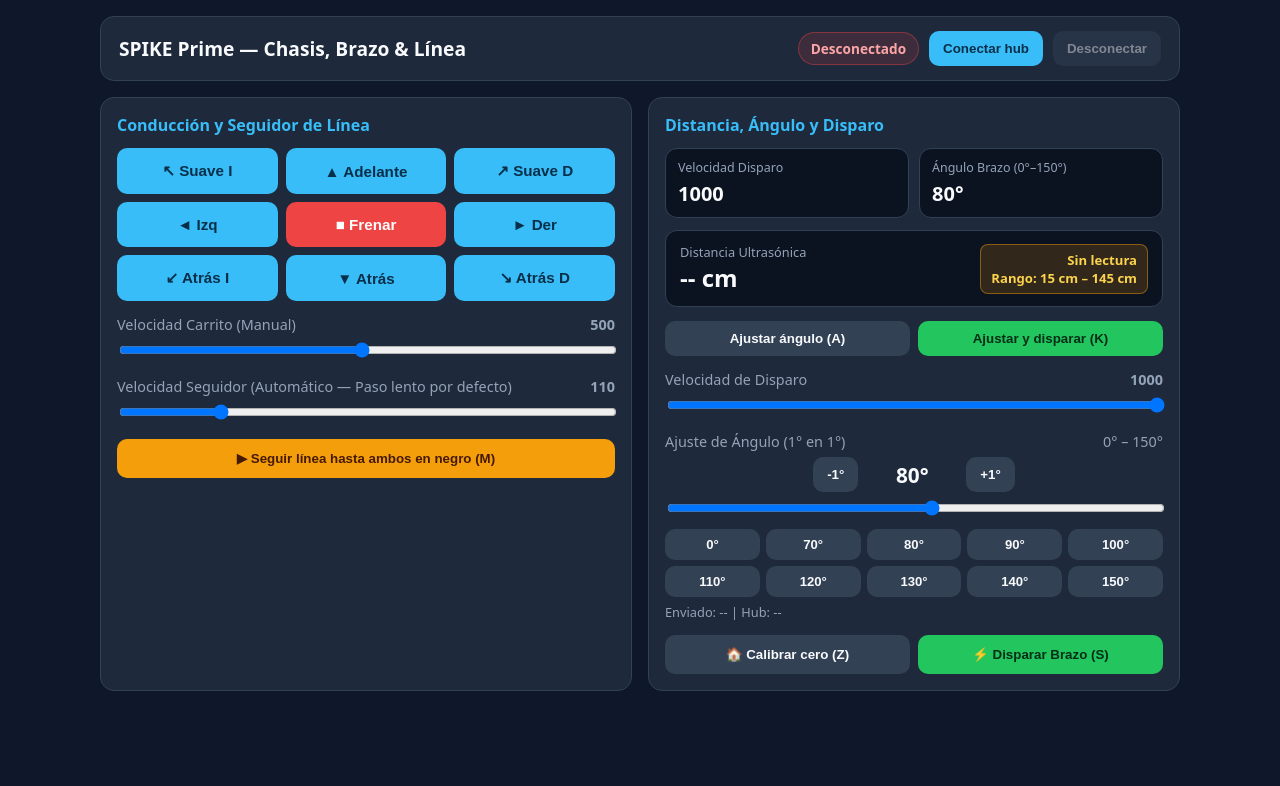
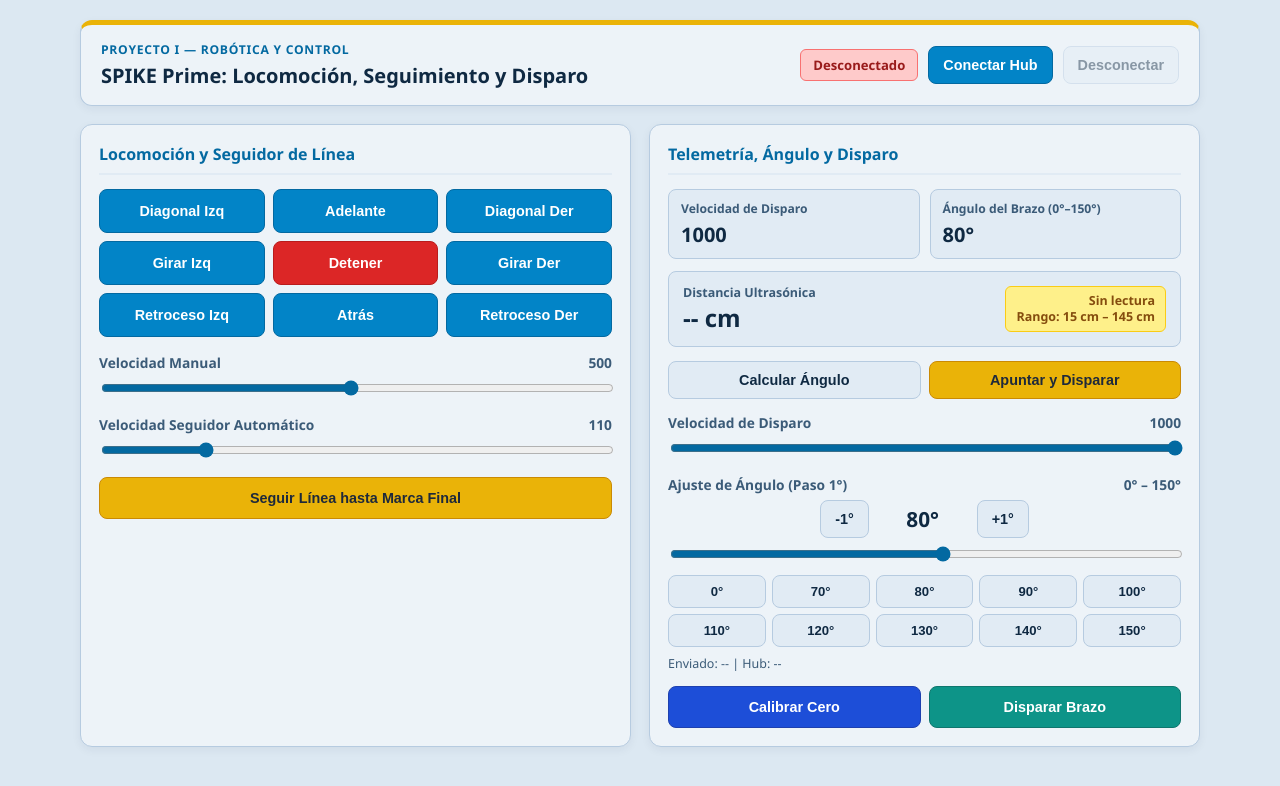
Before and after one commit to mark-clous/CONTROL_SPIKE, a plain HTML site: page index.html in a window 1280 px wide. Drawn offline with Linux system fonts and the light colour scheme.

Commit message:
Update index.html

```diff
--- a/index.html
+++ b/index.html
@@ -3,35 +3,44 @@
 <head>
   <meta charset="UTF-8" />
   <meta name="viewport" content="width=device-width, initial-scale=1.0" />
-  <title>SPIKE Prime Control — Brazo & Línea</title>
+  <title>SPIKE Prime — Control y Calibración Balística</title>
   <style>
     :root {
-      --bg: #0f172a;
-      --card: #1e293b;
-      --card-2: #0b1220;
-      --text: #f8fafc;
-      --muted: #94a3b8;
-      --accent: #38bdf8;
-      --accent-2: #22c55e;
-      --warn: #f59e0b;
-      --danger: #ef4444;
-      --border: #334155;
+      --bg: #dce8f2;
+      --surface: #edf3f8;
+      --surface-alt: #e1ebf4;
+      --text: #0f2942;
+      --muted: #3b5b78;
+      --sky: #0284c7;
+      --sky-hover: #0369a1;
+      --navy: #1d4ed8;
+      --navy-hover: #1e40af;
+      --spike: #eab308;
+      --spike-hover: #ca8a04;
+      --spike-text: #1e293b;
+      --teal: #0d9488;
+      --teal-hover: #0f766e;
+      --danger: #dc2626;
+      --danger-hover: #b91c1c;
+      --border: #b6cbe0;
     }
 
-    * { box-sizing: border-box; }
+    * {
+      box-sizing: border-box;
+    }
 
     body {
       margin: 0;
-      font-family: system-ui, -apple-system, Segoe UI, Roboto, sans-serif;
+      font-family: "Segoe UI", system-ui, -apple-system, Roboto, sans-serif;
       background: var(--bg);
       color: var(--text);
-      padding: 16px;
+      padding: 20px;
       user-select: none;
       touch-action: manipulation;
     }
 
     .container {
-      max-width: 1080px;
+      max-width: 1120px;
       margin: 0 auto;
     }
 
@@ -40,17 +49,35 @@
       flex-wrap: wrap;
       justify-content: space-between;
       align-items: center;
-      gap: 12px;
-      background: var(--card);
+      gap: 16px;
+      background: var(--surface);
       border: 1px solid var(--border);
-      border-radius: 14px;
-      padding: 14px 18px;
-      margin-bottom: 16px;
+      border-top: 5px solid var(--spike);
+      border-radius: 12px;
+      padding: 16px 20px;
+      margin-bottom: 18px;
+      box-shadow: 0 3px 10px rgba(15, 41, 66, 0.06);
+    }
+
+    .brand-group {
+      display: flex;
+      flex-direction: column;
+      gap: 4px;
+    }
+
+    .course-tag {
+      font-size: 0.76rem;
+      font-weight: 700;
+      letter-spacing: 0.06em;
+      text-transform: uppercase;
+      color: var(--sky-hover);
     }
 
     h1 {
       margin: 0;
-      font-size: 1.2rem;
+      font-size: 1.25rem;
+      font-weight: 700;
+      color: var(--text);
     }
 
     .status-row {
@@ -62,89 +89,136 @@
 
     .badge {
       padding: 6px 12px;
-      border-radius: 999px;
-      font-size: 0.85rem;
-      font-weight: 600;
-      background: rgba(239, 68, 68, 0.15);
-      color: #fca5a5;
-      border: 1px solid rgba(239, 68, 68, 0.4);
+      border-radius: 6px;
+      font-size: 0.82rem;
+      font-weight: 700;
+      background: #fecaca;
+      color: #991b1b;
+      border: 1px solid #f87171;
     }
 
     .badge.retrying {
-      background: rgba(245, 158, 11, 0.15);
-      color: #fcd34d;
-      border-color: rgba(245, 158, 11, 0.45);
+      background: #fef08a;
+      color: #854d0e;
+      border: 1px solid #facc15;
     }
 
     .badge.connected {
-      background: rgba(34, 197, 94, 0.15);
-      color: #86efac;
-      border-color: rgba(34, 197, 94, 0.4);
+      background: #bae6fd;
+      color: #075985;
+      border: 1px solid #38bdf8;
     }
 
     button {
-      background: var(--accent);
-      color: #082f49;
-      border: none;
-      border-radius: 10px;
+      background: var(--sky);
+      color: #ffffff;
+      border: 1px solid var(--sky-hover);
+      border-radius: 8px;
       padding: 10px 14px;
-      font-weight: 700;
+      font-size: 0.9rem;
+      font-weight: 600;
       cursor: pointer;
-      transition: transform 0.06s ease, opacity 0.15s ease;
+      transition: background-color 0.15s ease, transform 0.06s ease;
     }
 
-    button:active { transform: scale(0.98); }
-    button:disabled { opacity: 0.45; cursor: not-allowed; }
+    button:hover:not(:disabled) {
+      background: var(--sky-hover);
+    }
+
+    button:active:not(:disabled) {
+      transform: scale(0.99);
+    }
+
+    button:disabled {
+      opacity: 0.45;
+      cursor: not-allowed;
+    }
 
     .btn-secondary {
-      background: #334155;
+      background: var(--surface-alt);
       color: var(--text);
+      border-color: var(--border);
     }
 
-    .btn-green {
-      background: var(--accent-2);
-      color: #052e16;
+    .btn-secondary:hover:not(:disabled) {
+      background: #cddceb;
     }
 
-    .btn-warn {
-      background: var(--warn);
-      color: #451a03;
+    .btn-spike {
+      background: var(--spike);
+      color: var(--spike-text);
+      border-color: var(--spike-hover);
+      font-weight: 700;
+    }
+
+    .btn-spike:hover:not(:disabled) {
+      background: var(--spike-hover);
+      color: #ffffff;
+    }
+
+    .btn-teal {
+      background: var(--teal);
+      color: #ffffff;
+      border-color: var(--teal-hover);
+    }
+
+    .btn-teal:hover:not(:disabled) {
+      background: var(--teal-hover);
+    }
+
+    .btn-navy {
+      background: var(--navy);
+      color: #ffffff;
+      border-color: var(--navy-hover);
+    }
+
+    .btn-navy:hover:not(:disabled) {
+      background: var(--navy-hover);
     }
 
     .btn-danger {
       background: var(--danger);
-      color: #fff;
+      color: #ffffff;
+      border-color: var(--danger-hover);
+    }
+
+    .btn-danger:hover:not(:disabled) {
+      background: var(--danger-hover);
     }
 
     .grid {
       display: grid;
-      grid-template-columns: repeat(auto-fit, minmax(360px, 1fr));
-      gap: 16px;
+      grid-template-columns: repeat(auto-fit, minmax(380px, 1fr));
+      gap: 18px;
     }
 
     .card {
-      background: var(--card);
+      background: var(--surface);
       border: 1px solid var(--border);
-      border-radius: 14px;
-      padding: 16px;
+      border-radius: 12px;
+      padding: 18px;
+      box-shadow: 0 3px 10px rgba(15, 41, 66, 0.06);
     }
 
     .card h2 {
-      margin: 0 0 12px 0;
+      margin: 0 0 14px 0;
+      padding-bottom: 8px;
       font-size: 1rem;
-      color: var(--accent);
+      font-weight: 700;
+      color: var(--sky-hover);
+      border-bottom: 2px solid var(--surface-alt);
     }
 
     .dpad {
       display: grid;
       grid-template-columns: repeat(3, 1fr);
       gap: 8px;
-      margin-bottom: 14px;
+      margin-bottom: 16px;
     }
 
     .dpad button {
-      padding: 14px 8px;
-      font-size: 0.95rem;
+      padding: 13px 8px;
+      font-size: 0.9rem;
     }
 
     .row-2 {
@@ -162,28 +236,29 @@
     }
 
     .readout-box {
-      background: var(--card-2);
+      background: var(--surface-alt);
       border: 1px solid var(--border);
-      border-radius: 12px;
+      border-radius: 8px;
       padding: 10px 12px;
     }
 
     .readout-title {
-      font-size: 0.78rem;
+      font-size: 0.76rem;
+      font-weight: 600;
       color: var(--muted);
       margin-bottom: 4px;
     }
 
     .readout-num {
       font-size: 1.25rem;
-      font-weight: 800;
+      font-weight: 700;
       color: var(--text);
     }
 
     .dist-box {
-      background: var(--card-2);
+      background: var(--surface-alt);
       border: 1px solid var(--border);
-      border-radius: 12px;
+      border-radius: 8px;
       padding: 12px 14px;
       margin-bottom: 14px;
       display: flex;
@@ -194,27 +269,29 @@
 
     .dist-val {
       font-size: 1.5rem;
-      font-weight: 800;
+      font-weight: 700;
+      color: var(--text);
     }
 
     .range-pill {
       padding: 6px 10px;
-      border-radius: 8px;
-      font-size: 0.82rem;
+      border-radius: 6px;
+      font-size: 0.78rem;
       font-weight: 700;
       text-align: right;
+      line-height: 1.3;
     }
 
     .range-ok {
-      background: rgba(34, 197, 94, 0.16);
-      color: #86efac;
-      border: 1px solid rgba(34, 197, 94, 0.45);
+      background: #bae6fd;
+      color: #075985;
+      border: 1px solid #38bdf8;
     }
 
     .range-out {
-      background: rgba(245, 158, 11, 0.16);
-      color: #fcd34d;
-      border: 1px solid rgba(245, 158, 11, 0.45);
+      background: #fef08a;
+      color: #854d0e;
+      border: 1px solid #facc15;
     }
 
     .control-group {
@@ -224,13 +301,16 @@
     .control-label {
       display: flex;
       justify-content: space-between;
-      font-size: 0.9rem;
+      font-size: 0.86rem;
+      font-weight: 600;
       margin-bottom: 6px;
       color: var(--muted);
     }
 
     input[type="range"] {
       width: 100%;
+      accent-color: var(--sky-hover);
+      cursor: pointer;
     }
 
     .angle-step {
@@ -243,7 +323,7 @@
 
     .angle-num {
       font-size: 1.3rem;
-      font-weight: 800;
+      font-weight: 700;
       min-width: 84px;
       text-align: center;
     }
@@ -261,43 +341,46 @@
     }
 
     .diag-line {
-      font-size: 0.8rem;
+      font-size: 0.78rem;
       color: var(--muted);
-      margin-top: 6px;
+      margin-top: 8px;
     }
   </style>
 </head>
 <body>
   <div class="container">
     <header>
-      <h1>SPIKE Prime — Chasis, Brazo & Línea</h1>
+      <div class="brand-group">
+        <span class="course-tag">Proyecto I — Robótica y Control</span>
+        <h1>SPIKE Prime: Locomoción, Seguimiento y Disparo</h1>
+      </div>
       <div class="status-row">
         <span id="statusBadge" class="badge">Desconectado</span>
-        <button id="connectBtn">Conectar hub</button>
+        <button id="connectBtn">Conectar Hub</button>
         <button id="disconnectBtn" class="btn-secondary" disabled>Desconectar</button>
       </div>
     </header>
 
     <div class="grid">
       <section class="card">
-        <h2>Conducción y Seguidor de Línea</h2>
+        <h2>Locomoción y Seguidor de Línea</h2>
         <div class="dpad">
-          <button data-hold="I">↖ Suave I</button>
-          <button data-hold="F">▲ Adelante</button>
-          <button data-hold="D">↗ Suave D</button>
+          <button data-hold="I">Diagonal Izq</button>
+          <button data-hold="F">Adelante</button>
+          <button data-hold="D">Diagonal Der</button>
 
-          <button data-hold="L">◄ Izq</button>
-          <button id="stopBtn" class="btn-danger">■ Frenar</button>
-          <button data-hold="R">► Der</button>
+          <button data-hold="L">Girar Izq</button>
+          <button id="stopBtn" class="btn-danger">Detener</button>
+          <button data-hold="R">Girar Der</button>
 
-          <button data-hold="G">↙ Atrás I</button>
-          <button data-hold="B">▼ Atrás</button>
-          <button data-hold="H">↘ Atrás D</button>
+          <button data-hold="G">Retroceso Izq</button>
+          <button data-hold="B">Atrás</button>
+          <button data-hold="H">Retroceso Der</button>
         </div>
 
         <div class="control-group">
           <div class="control-label">
-            <span>Velocidad Carrito (Manual)</span>
+            <span>Velocidad Manual</span>
             <strong id="manualSpeedVal">500</strong>
           </div>
           <input id="manualSpeedSlider" type="range" min="120" max="900" step="20" value="500" />
@@ -305,34 +388,34 @@
 
         <div class="control-group">
           <div class="control-label">
-            <span>Velocidad Seguidor (Automático — Paso lento por defecto)</span>
+            <span>Velocidad Seguidor Automático</span>
             <strong id="autoSpeedVal">110</strong>
           </div>
           <input id="autoSpeedSlider" type="range" min="40" max="400" step="10" value="110" />
         </div>
 
-        <button id="followLineBtn" class="btn-warn" style="width:100%;padding:12px;">
-          ▶ Seguir línea hasta ambos en negro (M)
+        <button id="followLineBtn" class="btn-spike" style="width:100%;padding:12px;">
+          Seguir Línea hasta Marca Final
         </button>
       </section>
 
       <section class="card">
-        <h2>Distancia, Ángulo y Disparo</h2>
+        <h2>Telemetría, Ángulo y Disparo</h2>
 
         <div class="readout-grid">
           <div class="readout-box">
-            <div class="readout-title">Velocidad Disparo</div>
+            <div class="readout-title">Velocidad de Disparo</div>
             <div id="screenSpeed" class="readout-num">1000</div>
           </div>
           <div class="readout-box">
-            <div class="readout-title">Ángulo Brazo (0°–150°)</div>
+            <div class="readout-title">Ángulo del Brazo (0°–150°)</div>
             <div id="screenAngle" class="readout-num">80°</div>
           </div>
         </div>
 
         <div class="dist-box">
           <div>
-            <div style="font-size:0.8rem;color:var(--muted);">Distancia Ultrasónica</div>
+            <div style="font-size:0.78rem;font-weight:600;color:var(--muted);">Distancia Ultrasónica</div>
             <div id="distText" class="dist-val">-- cm</div>
           </div>
           <div id="rangeStatus" class="range-pill range-out">
@@ -341,8 +424,8 @@
         </div>
 
         <div class="row-2" style="margin-bottom:14px;">
-          <button id="aimBtn" class="btn-secondary">Ajustar ángulo (A)</button>
-          <button id="autoShootBtn" class="btn-green">Ajustar y disparar (K)</button>
+          <button id="aimBtn" class="btn-secondary">Calcular Ángulo</button>
+          <button id="autoShootBtn" class="btn-spike">Apuntar y Disparar</button>
         </div>
 
         <div class="control-group">
@@ -355,7 +438,7 @@
 
         <div class="control-group">
           <div class="control-label">
-            <span>Ajuste de Ángulo (1° en 1°)</span>
+            <span>Ajuste de Ángulo (Paso 1°)</span>
             <span>0° – 150°</span>
           </div>
           <div class="angle-step">
@@ -381,11 +464,11 @@
         </div>
 
         <div class="row-2">
-          <button id="calibrateZeroBtn" class="btn-secondary" style="padding:12px;">
-            🏠 Calibrar cero (Z)
+          <button id="calibrateZeroBtn" class="btn-navy" style="padding:12px;">
+            Calibrar Cero
           </button>
-          <button id="shootBtn" class="btn-green" style="padding:12px;">
-            ⚡ Disparar Brazo (S)
+          <button id="shootBtn" class="btn-teal" style="padding:12px;">
+            Disparar Brazo
           </button>
         </div>
       </section>
@@ -394,10 +477,10 @@
 
   <script>
     const SERVICE_UUID = "c5f50001-8280-46da-89f4-6d8051e4aeef";
-    const CHAR_UUID    = "c5f50002-8280-46da-89f4-6d8051e4aeef";
+    const CHAR_UUID = "c5f50002-8280-46da-89f4-6d8051e4aeef";
 
-    const DIST_MIN_MM = 150;  // 15 cm
-    const DIST_MAX_MM = 1450; // 145 cm
+    const DIST_MIN_MM = 150;
+    const DIST_MAX_MM = 1450;
     const ANG_MIN = 0;
     const ANG_MAX = 150;
 
@@ -695,7 +778,7 @@
     document.getElementById("autoShootBtn").onclick = () => enviarTexto("K0", 80);
     document.getElementById("calibrateZeroBtn").onclick = () => {
       currentDeg = 0;
-      lastSentLabel = "Z (0°)";
+      lastSentLabel = "Cero (0°)";
       actualizarPantallas();
       enviarTexto("Z0", 80);
     };
```
